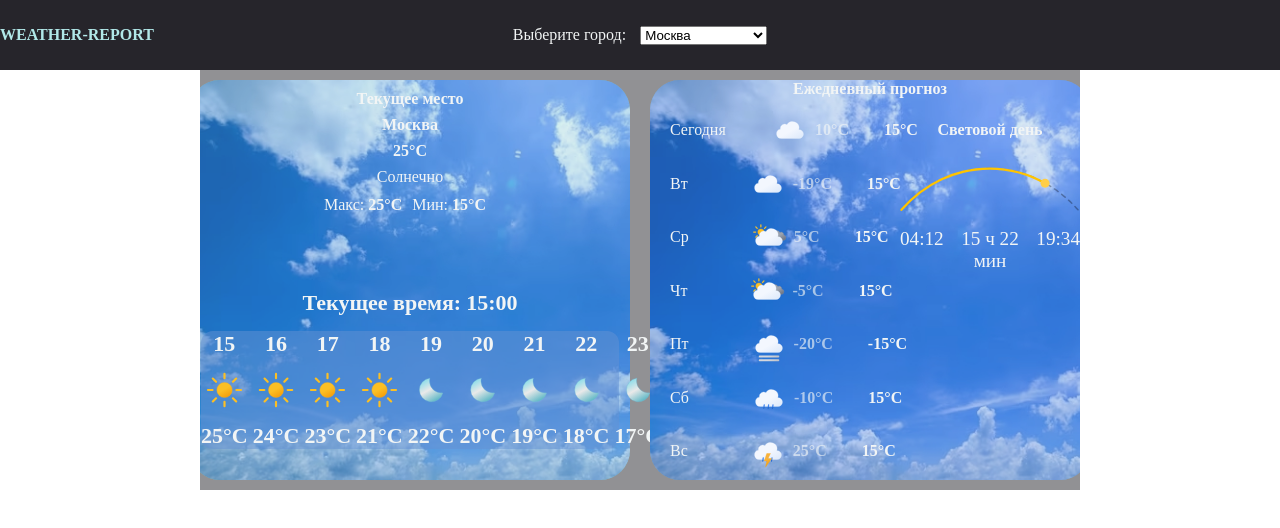
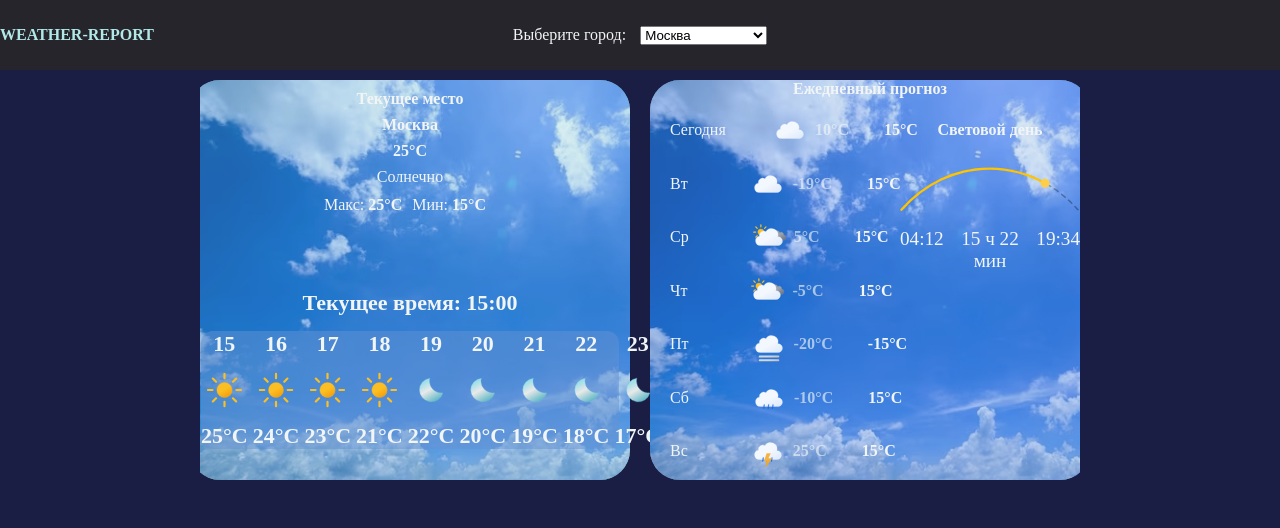
Before and after one commit to felhan/weather-report, a website with bundled scripts: page index.html in a window 1280 px wide. Built offline with nearby package versions, Linux system fonts and the light colour scheme; no server answers.

Commit message:
bgc change

```diff
--- a/style.css
+++ b/style.css
@@ -3,7 +3,7 @@ body {
     color: rgba(242, 245, 245);
     margin: 0;
     padding: 0;
-
+    background-color: rgb(26, 30, 69);
 }
 
 .header {
@@ -34,7 +34,6 @@ h1 {
 
 .main {
     min-height: 300px;
-    background-color: #919194;
     margin: 0px 200px;
     overflow: auto;
 }
```
